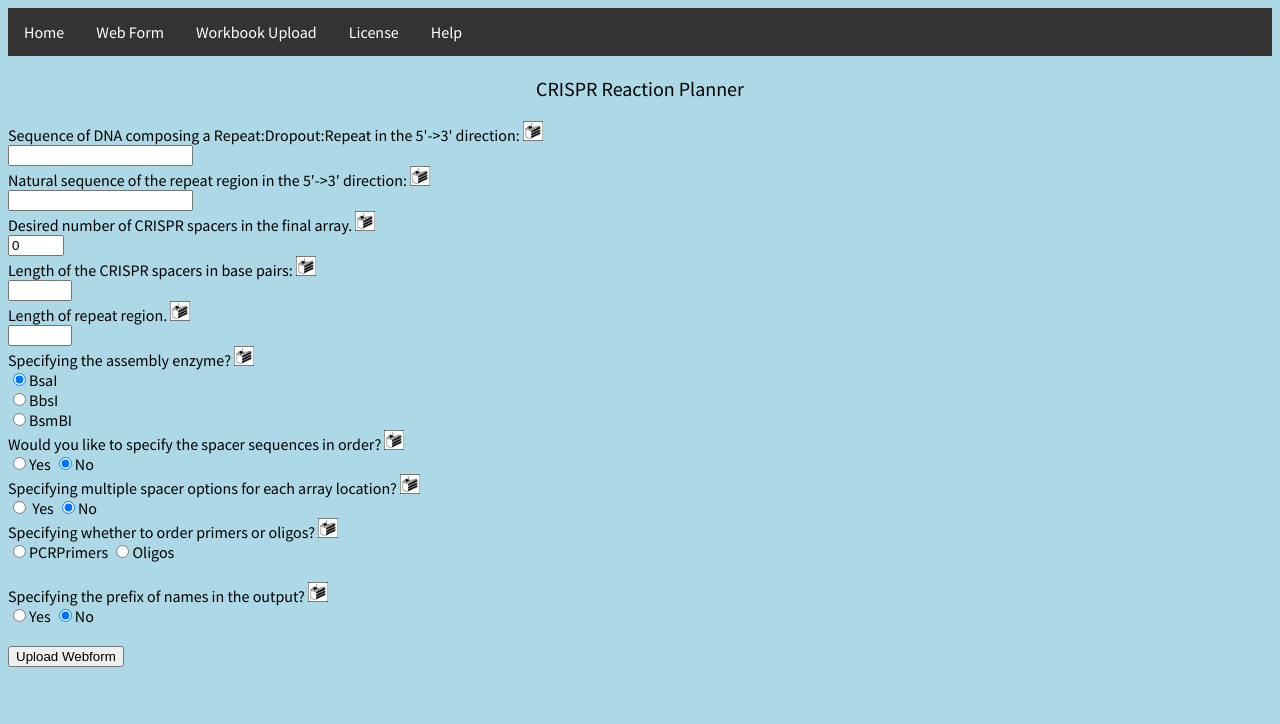
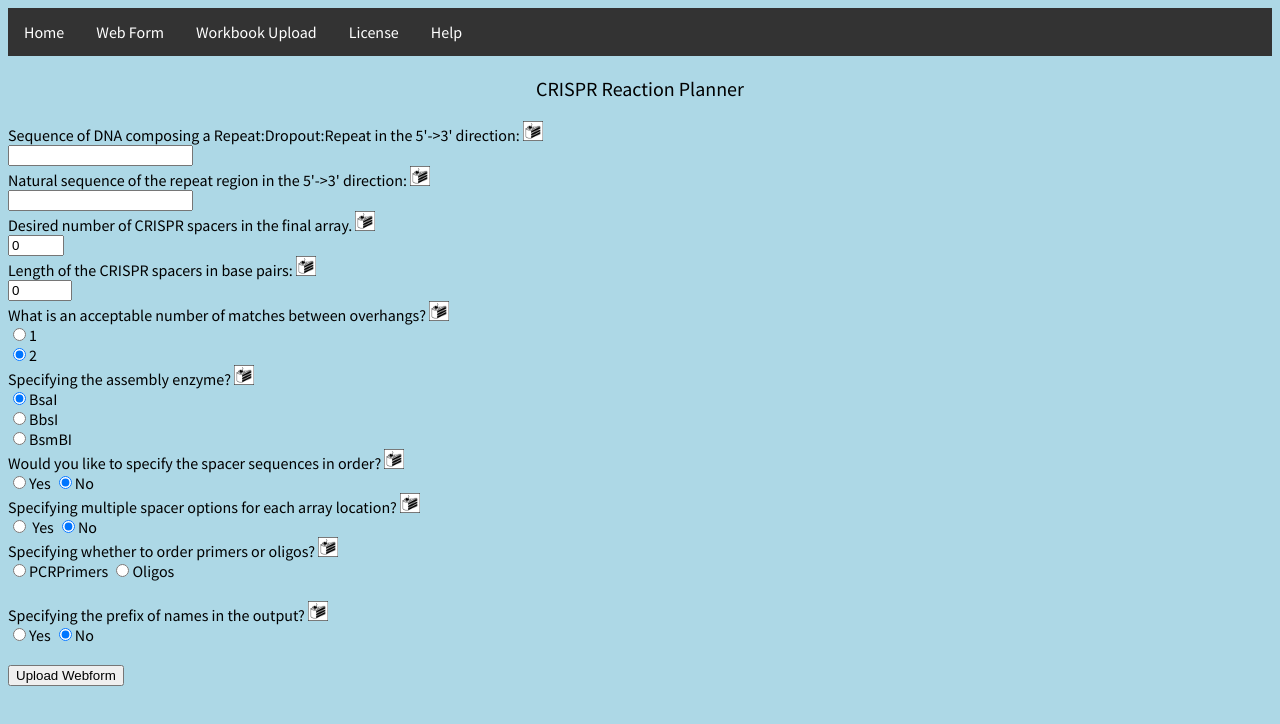
Before and after one commit to IanHuntress/GoldenGateReactionDesigner, a plain HTML site: page site/WebformUpload.html in a window 1280 px wide. Drawn offline with nearby package versions, Linux system fonts and the light colour scheme; files whose address does not match are found by name.

Commit message:
brady twerks...i mean tweaks

```diff
--- a/site/WebformUpload.html
+++ b/site/WebformUpload.html
@@ -44,11 +44,12 @@
 
       Length of the CRISPR spacers in base pairs:
       <img src="HelpThumb.bmp" class="help_link" height="20" width="20" ><span class="help">HELP TEXT</span><br>
-      <input type="number" name="Spacerlength" min="0" max="500"><br>
+      <input type="number" name="Spacerlength" value="0" min="0" max="500"><br>
 
-      Length of repeat region.
+      What is an acceptable number of matches between overhangs?
       <img src="HelpThumb.bmp" class="help_link" height="20" width="20" ><span class="help">HELP TEXT</span><br>
-      <input type="number" name="RepeatLength" min="0" max="500"><br>
+      <input type="radio" name="Minmismatchnum" value="2">1<br>
+      <input type="radio" checked = "checked" name="Minmismatchnum" value="2">2<br>
 
       Specifying the assembly enzyme?
       <img src="HelpThumb.bmp" class="help_link" height="20" width="20" ><span class="help">HELP TEXT</span><br>
```
Also changed, not shown: Server.js (+7 -6 lines), 1 other file.
